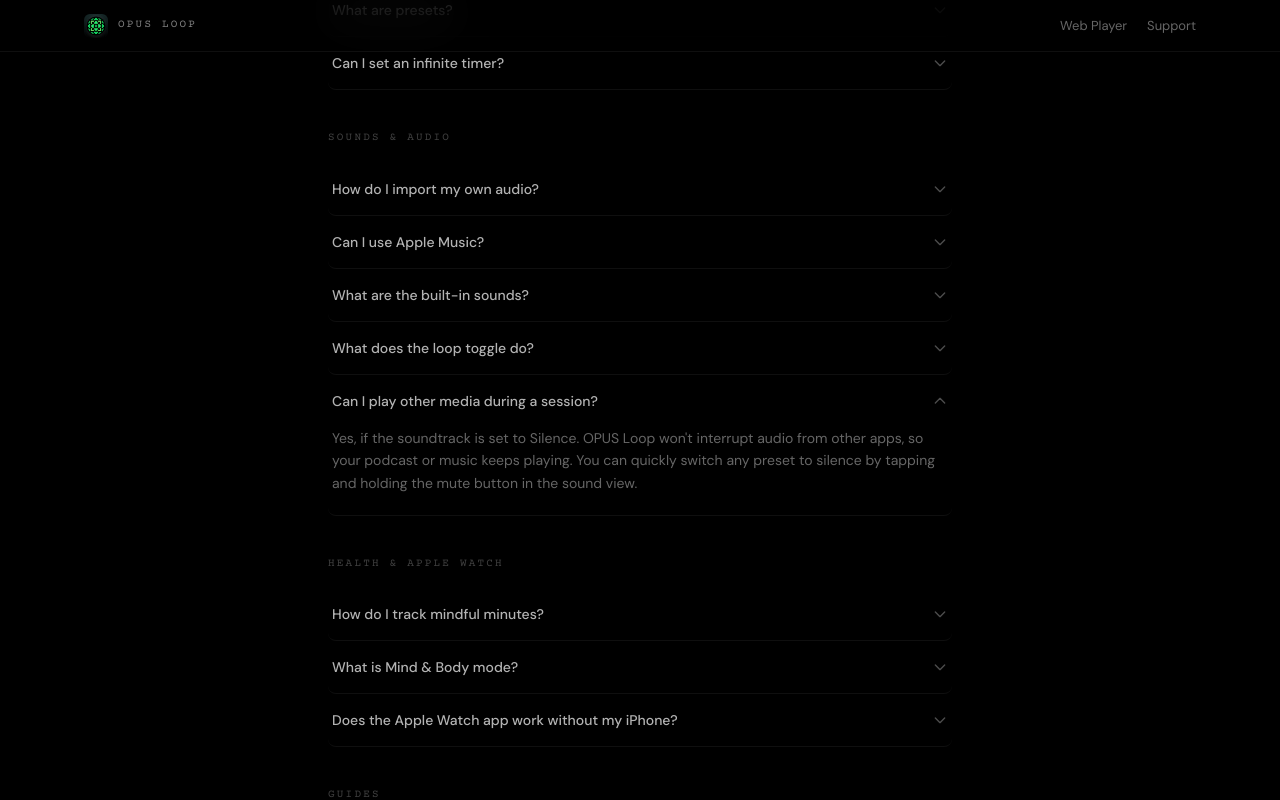
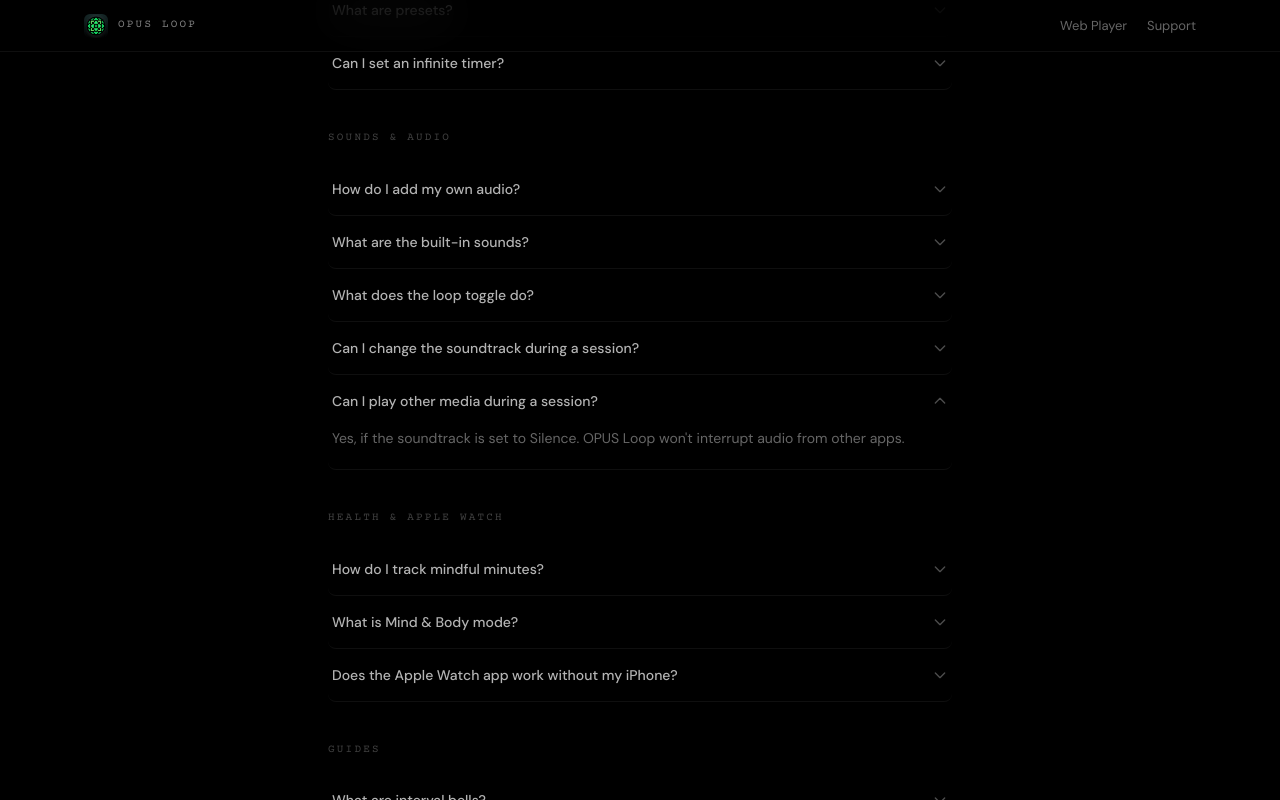
Before and after one commit to chrisfertu/loopweb, a React (Vite) app: page /support in a window 1280 px wide. Both pictures are taken after a click on the button "Can I play other media during a session?". Shown: the part 456-1256 px from the top of the page. Built offline with nearby package versions, Linux system fonts and the light colour scheme.

Commit message:
Update support page: fix audio import flow, add mid-session sound change, simplify interval bells

```diff
--- a/src/pages/Support.jsx
+++ b/src/pages/Support.jsx
@@ -106,17 +106,14 @@
 
     {/* Sounds */}
     <SupportSection title="Sounds & Audio">
-      <Accordion title="How do I import my own audio?">
+      <Accordion title="How do I add my own audio?">
         <p>
-          Tap the sound icon on the main screen, then tap "Add Sound."
-          You can import audio files from your device, iCloud Drive, or the Files app.
-          Supported formats: MP3, M4A, WAV, AAC, FLAC, AIFF.
+          Tap the sound icon on the main screen, then tap "Add Soundtrack" at the bottom
+          of your sound library. From there you can import an audio file, paste a track or
+          playlist link from Apple Music, or search Apple Music and your iTunes library directly.
         </p>
-      </Accordion>
-      <Accordion title="Can I use Apple Music?">
         <p>
-          Yes. In the sound picker, choose "Apple Music" to browse and select tracks
-          from your Apple Music library. Requires an active Apple Music subscription.
+          Supported file formats: MP3, M4A, WAV, AAC, FLAC, AIFF. Apple Music requires an active subscription.
         </p>
       </Accordion>
       <Accordion title="What are the built-in sounds?">
@@ -138,11 +135,15 @@
           meditations that are shorter than your session.
         </p>
       </Accordion>
+      <Accordion title="Can I change the soundtrack during a session?">
+        <p>
+          Yes. Tap and hold the sound/mute button while a session is running to change your
+          soundtrack without stopping the timer.
+        </p>
+      </Accordion>
       <Accordion title="Can I play other media during a session?">
         <p>
-          Yes, if the soundtrack is set to Silence. OPUS Loop won't interrupt audio from other
-          apps, so your podcast or music keeps playing. You can quickly switch any preset to
-          silence by tapping and holding the mute button in the sound view.
+          Yes, if the soundtrack is set to Silence. OPUS Loop won't interrupt audio from other apps.
         </p>
       </Accordion>
     </SupportSection>
@@ -174,9 +175,8 @@
     <SupportSection title="Guides">
       <Accordion title="What are interval bells?">
         <p>
-          Interval bells ring at regular points during your session. You can set them to
-          midpoint, thirds, quarters, or a custom interval (e.g. every 25 minutes). Choose
-          from several included bell sounds, or import your own.
+          Interval bells play a sound at a regular interval during your session (e.g. every
+          10 minutes). Choose from several included bell sounds, or import your own.
         </p>
       </Accordion>
       <Accordion title="Set up guided meditations">
```
